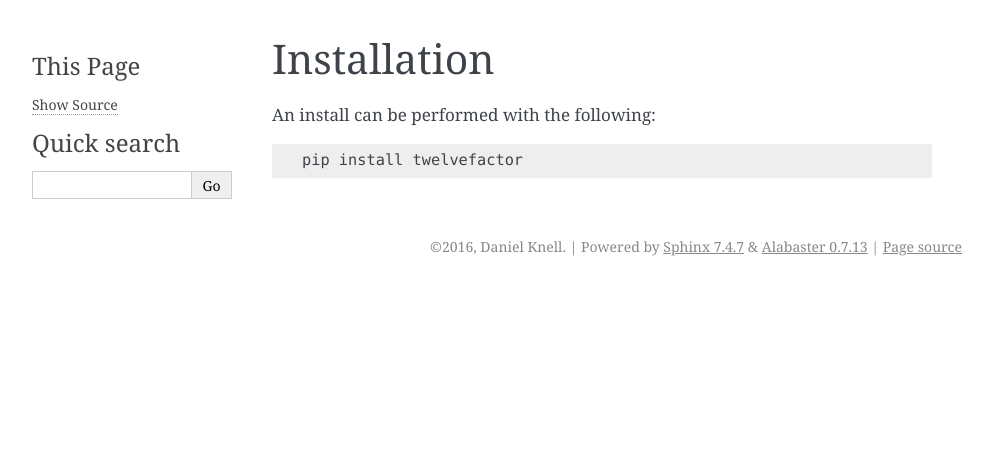
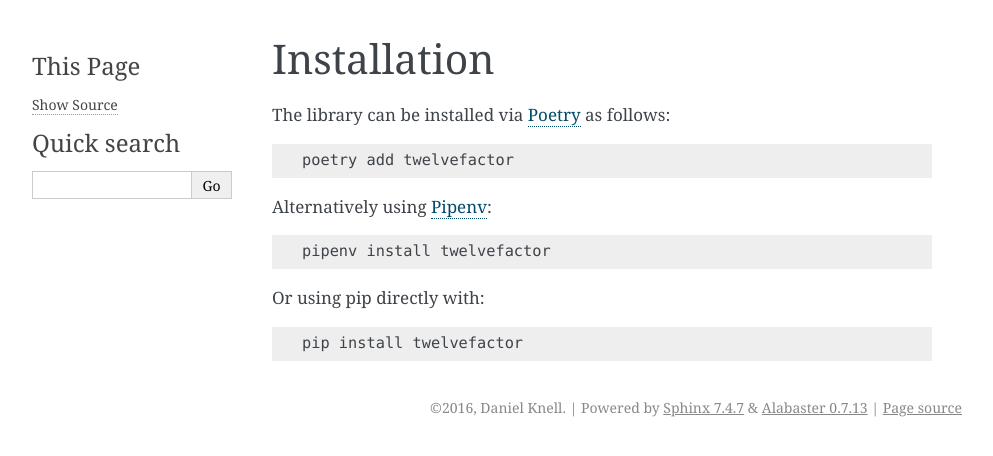
Before and after one commit to artisanofcode-archive/python-twelvefactor, a Sphinx documentation site: the page built from docs/installation.rst, in a window 1280 px wide. Shown: the top 456 px of the page, without its empty margins (148-1141 px from the left). Built offline with Sphinx 7.4.7, drawn with Linux system fonts in a browser that asks for light colours.

Commit message:
documentation fixes

```diff
--- a/docs/installation.rst
+++ b/docs/installation.rst
@@ -1,8 +1,25 @@
 Installation
 ============
 
-An install can be performed with the following:
+The library can be installed via Poetry_ as follows:
+
+::
+
+    poetry add twelvefactor
+
+
+Alternatively using Pipenv_:
+
+::
+
+    pipenv install twelvefactor
+
+Or using pip directly with:
 
 ::
 
     pip install twelvefactor
+
+
+.. _Poetry: https://poetry.eustace.io
+.. _Pipenv: https://pipenv.readthedocs.io/
--- a/docs/schema.rst
+++ b/docs/schema.rst
@@ -72,8 +72,8 @@ If no mapper is provided then the value is returned as is.
 Shorthand
 ---------
 
-When only a type is required you can specify a callable instead of a dictionary
-defining the config value.
+When only a type is required you can specify just the type instead of a
+dictionary defining the config value.
 
 The following two examples are identical
 
--- a/twelvefactor.py
+++ b/twelvefactor.py
@@ -119,7 +119,7 @@ class Config:
            <<< [1, 2, 3, 4]
 
         :param value: string
-        :param type_: the type to return
+        :param type\\_: the type to return
         :param subtype: subtype for iterator types
         :return: the parsed config value
 
@@ -178,7 +178,7 @@ class Config:
 
         :param key: the key to look up the value under
         :param default: default value to return when when no value is present
-        :param type_: the type to return
+        :param type\\_: the type to return
         :param subtype: subtype for iterator types
         :param mapper: a function to post-process the value with
         :return: the parsed config value
```
Also changed, not shown: README.md (+9 -3 lines), 1 other file.
